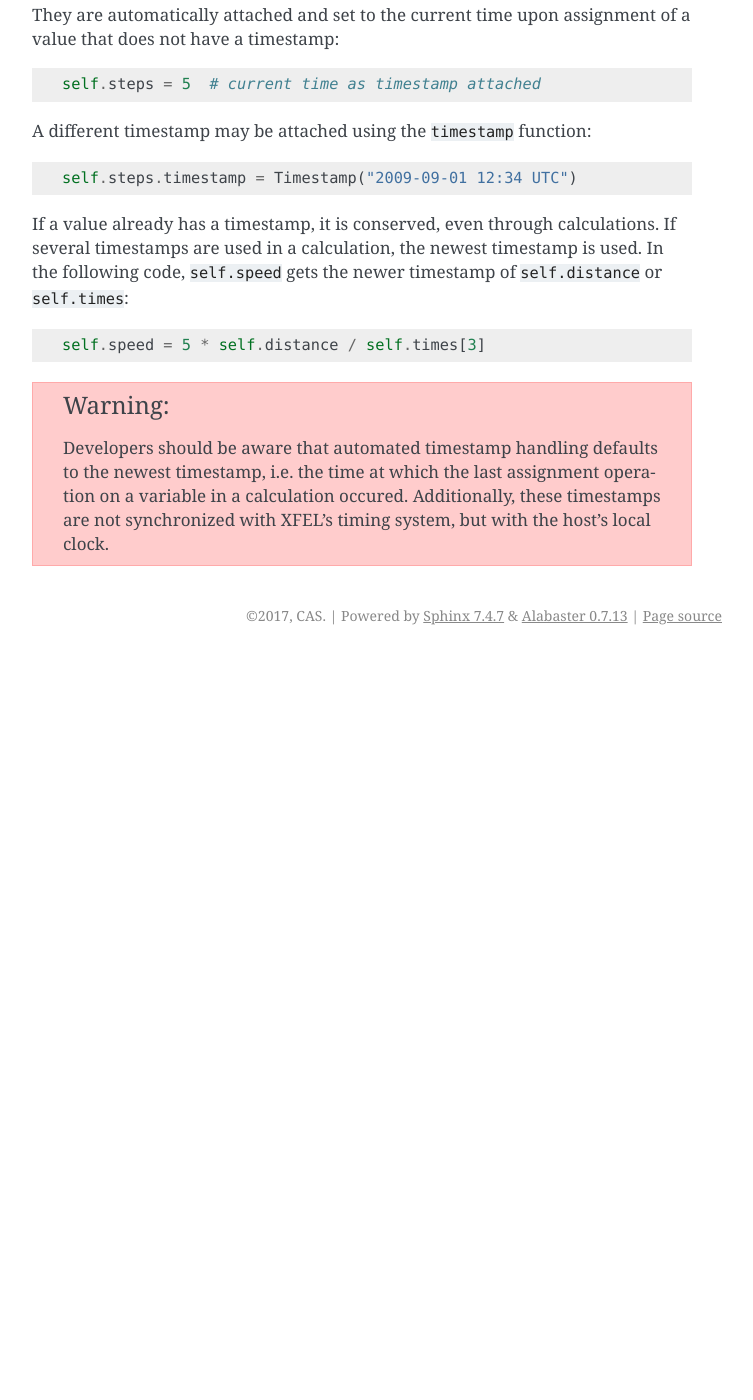
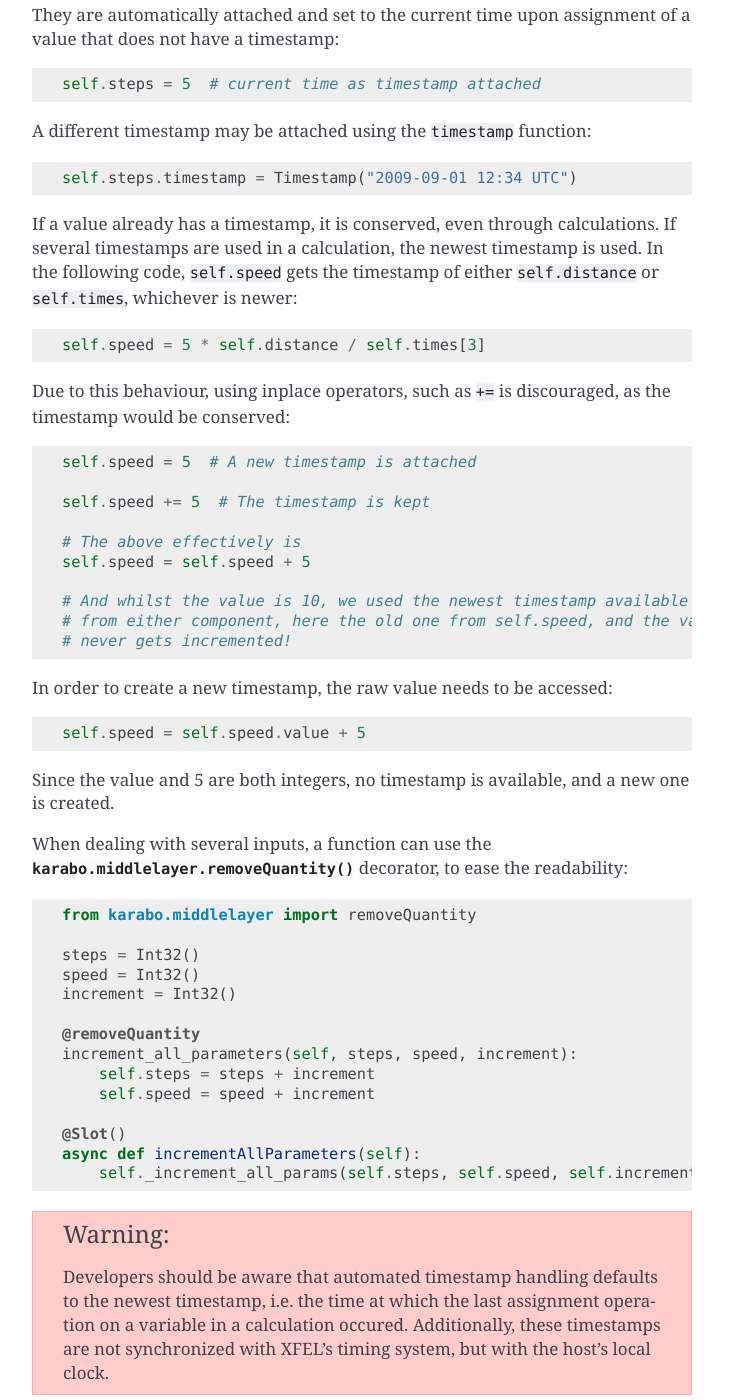
Before and after one commit to European-XFEL/howToMiddlelayer, a Sphinx documentation site: the page built from source/chap1/basic_device.rst, in a window 1280 px wide and 1400 px high, scrolled down 3383 px. Shown: the whole window, without its empty margins (388-1141 px from the left). Built offline with Sphinx 7.4.7, drawn with Linux system fonts in a browser that asks for light colours; before the commit the page ends 4038 px from its top, so only the background shows below that.

Commit message:
Discourage inplace operators

```diff
--- a/source/chap1/basic_device.rst
+++ b/source/chap1/basic_device.rst
@@ -71,7 +71,7 @@ Attributes
 Attributes of properties may be accessed during runtime as members of the property descriptor.
 
 +----------------------+------------------------------------+
-|**Attribute**         |  **Example**                       |
+| **Attribute**        |  **Example**                       |
 +----------------------+------------------------------------+
 | displayType          | e.g. oct, bin, dec, hex, directory |
 +----------------------+------------------------------------+
@@ -146,15 +148,61 @@ function::
 If a value already has a timestamp, it is conserved, even through
 calculations. If several timestamps are used in a calculation, the
 newest timestamp is used. In the following code, ``self.speed`` gets
-the newer timestamp of ``self.distance`` or ``self.times``:
+the timestamp of either ``self.distance`` or ``self.times``, whichever
+is newer:
 
 .. code-block:: Python
 
     self.speed = 5 * self.distance / self.times[3]
 
+Due to this behaviour, using inplace operators, such as ``+=`` is discouraged,
+as the timestamp would be conserved:
+
+.. code-block:: Python
+
+   self.speed = 5  # A new timestamp is attached
+
+   self.speed += 5  # The timestamp is kept
+
+   # The above effectively is
+   self.speed = self.speed + 5
+
+   # And whilst the value is 10, we used the newest timestamp available
+   # from either component, here the old one from self.speed, and the value
+   # never gets incremented!
+
+In order to create a new timestamp, the raw value needs to be accessed:
+
+.. code-block:: Python
+
+   self.speed = self.speed.value + 5
+
+Since the value and 5 are both integers, no timestamp is available, and a new
+one is created.
+
+When dealing with several inputs, a function can use the
+:func:`karabo.middlelayer.removeQuantity` decorator, to ease the readability:
+
+.. code-block:: Python
+
+   from karabo.middlelayer import removeQuantity
+
+   steps = Int32()
+   speed = Int32()
+   increment = Int32()
+
+   @removeQuantity
+   increment_all_parameters(self, steps, speed, increment):
+       self.steps = steps + increment
+       self.speed = speed + increment
+
+   @Slot()
+   async def incrementAllParameters(self):
+       self._increment_all_params(self.steps, self.speed, self.increment)
+
 .. warning::
 
-    Developers should be aware that automated timestamp handling defaults to the
-    newest timestamp, i.e. the time at which the last assignment operation
+    Developers should be aware that automated timestamp handling defaults to
+    the newest timestamp, i.e. the time at which the last assignment operation
     on a variable in a calculation occured. Additionally, these timestamps are
     not synchronized with XFEL's timing system, but with the host's local clock.
```
Also changed, not shown: other parts of source/chap1/basic_device.rst (+2 -0 lines), source/chap1/code_style.rst (+26 -0 lines).
